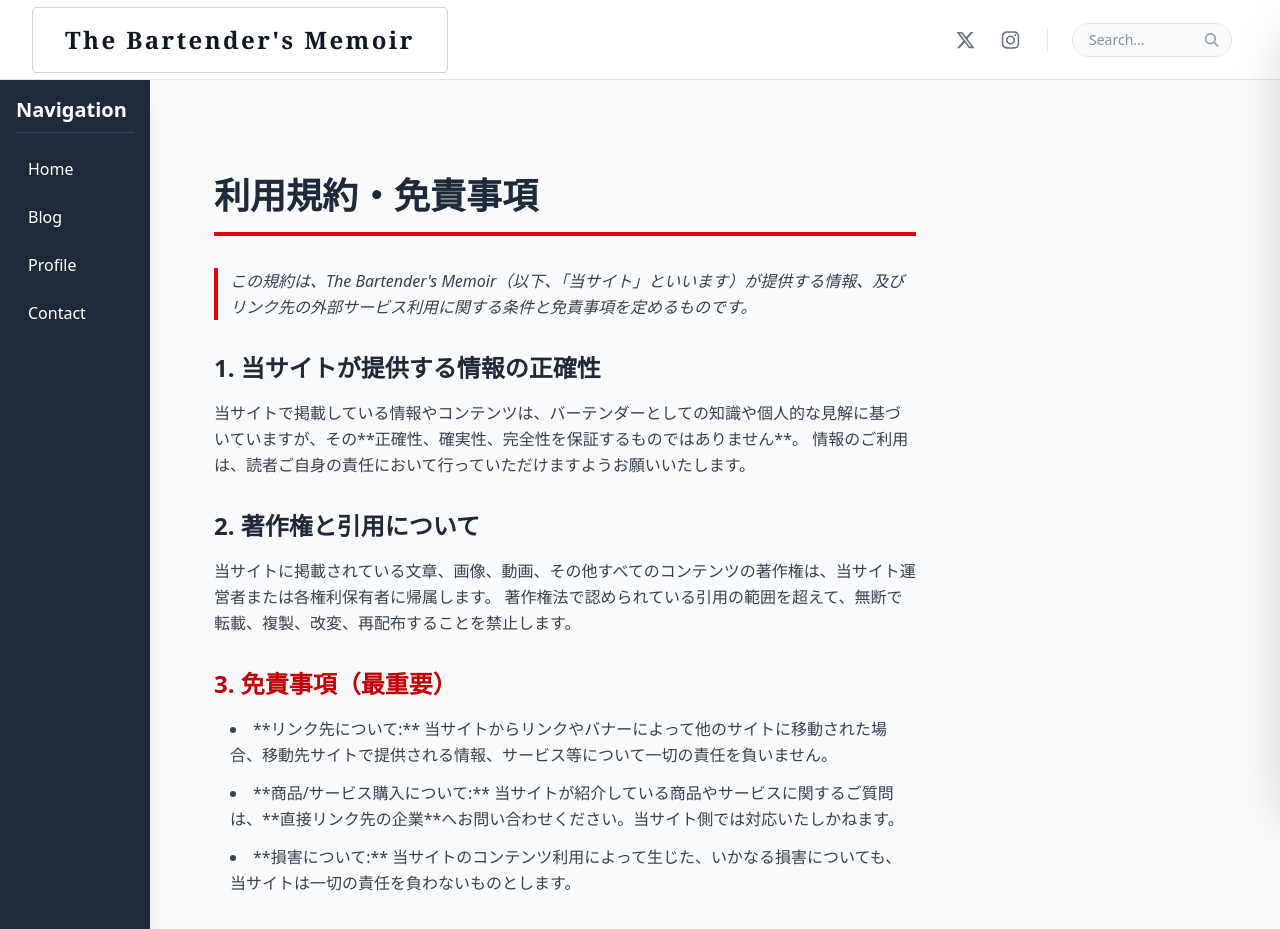
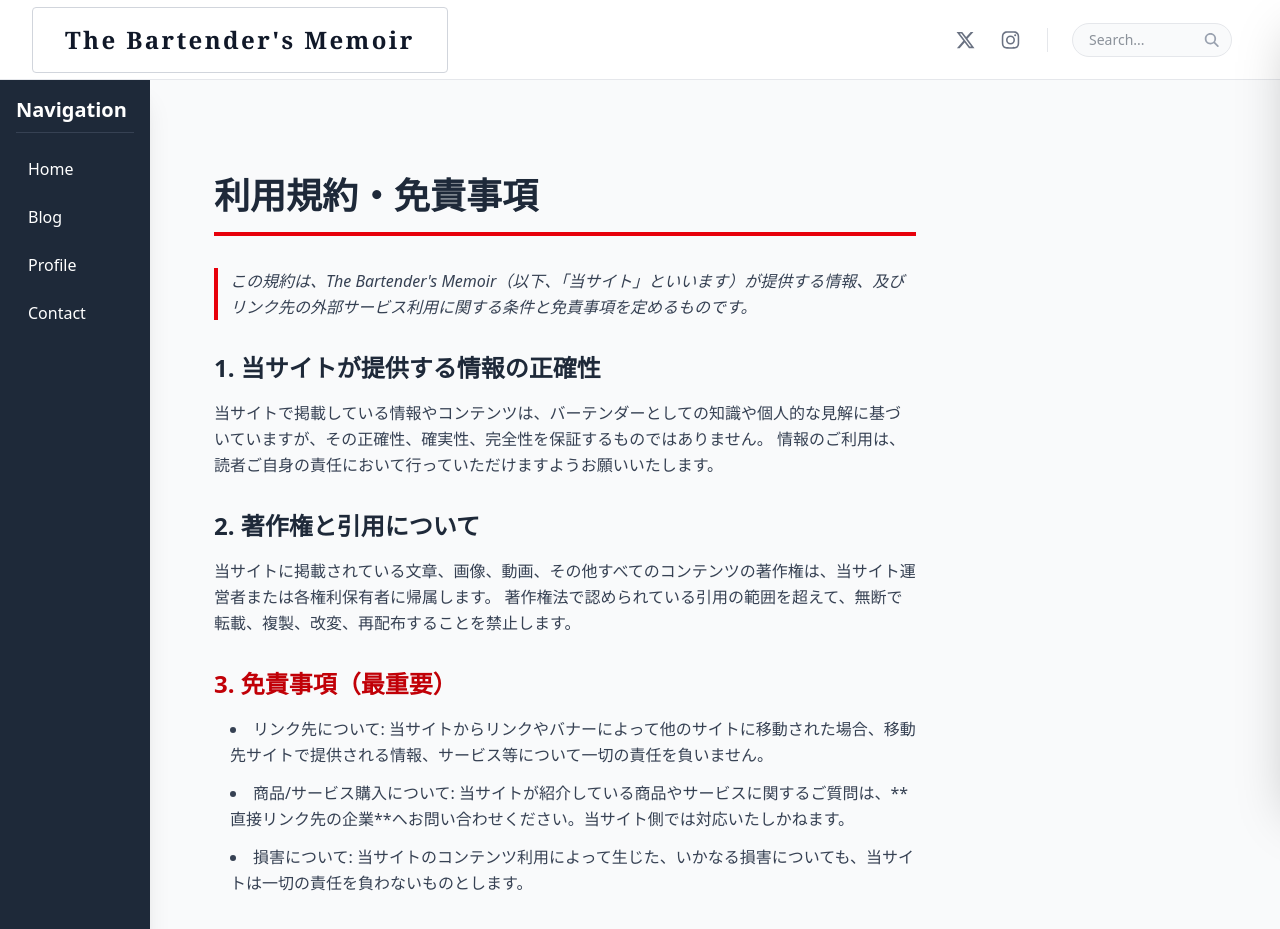
Before and after one commit to hikichi68/personal-blog, a Next.js app: page /terms-of-service in a window 1280 px wide. Shown: the top 929 px of the page. Built offline with nearby package versions, Linux system fonts and the light colour scheme; no server answers.

Commit message:
fix:privacy policy

```diff
--- a/app/privacy-policy/page.tsx
+++ b/app/privacy-policy/page.tsx
@@ -34,7 +34,7 @@ export default function PrivacyPolicyPage() {
                 {/* 2. アクセス解析ツールの利用 (追記) */}
                 <h2 className="text-2xl font-bold text-gray-800 mt-8 mb-4">2. アクセス解析ツールの利用</h2>
                 <p>
-                    当サイトでは、トラフィックデータの収集のために**Google Analytics**を利用しています。
+                    当サイトでは、トラフィックデータの収集のためにGoogle Analyticsを利用しています。
                     このトラフィックデータは匿名で収集されており、個人を特定するものではありません。
                     この機能はCookieを無効にすることで収集を拒否することができますので、お使いのブラウザの設定をご確認ください。
                 </p>
@@ -45,7 +45,7 @@ export default function PrivacyPolicyPage() {
                 {/* 3. アフィリエイトプログラムの参加 (追記) */}
                 <h2 className="text-2xl font-bold text-gray-800 mt-8 mb-4">3. アフィリエイトプログラムへの参加</h2>
                 <p>
-                    当サイトは、以下の**アフィリエイトプログラム**に参加しています。
+                    当サイトは、以下のアフィリエイトプログラムに参加しています。
                     商品やサービスは当サイトが販売・提供するものではなく、リンク先の各企業が提供するものです。
                     商品の購入やサービス利用に関するトラブル、問い合わせ等は、各企業へ直接お願いいたします。当サイトでは一切の責任を負いかねます。
                 </p>
--- a/app/terms-of-service/page.tsx
+++ b/app/terms-of-service/page.tsx
@@ -22,7 +22,7 @@ export default function TermsOfServicePage() {
                 {/* 1. 適用 */}
                 <h2 className="text-2xl font-bold text-gray-800 mt-8 mb-4">1. 当サイトが提供する情報の正確性</h2>
                 <p>
-                    当サイトで掲載している情報やコンテンツは、バーテンダーとしての知識や個人的な見解に基づいていますが、その**正確性、確実性、完全性を保証するものではありません**。
+                    当サイトで掲載している情報やコンテンツは、バーテンダーとしての知識や個人的な見解に基づいていますが、その正確性、確実性、完全性を保証するものではありません。
                     情報のご利用は、読者ご自身の責任において行っていただけますようお願いいたします。
                 </p>
 
@@ -37,13 +37,13 @@ export default function TermsOfServicePage() {
                 <h2 className="text-2xl font-bold text-gray-800 mt-8 mb-4 text-red-700">3. 免責事項（最重要）</h2>
                 <ul className="list-disc list-inside ml-4 space-y-3">
                     <li>
-                        **リンク先について:** 当サイトからリンクやバナーによって他のサイトに移動された場合、移動先サイトで提供される情報、サービス等について一切の責任を負いません。
+                        リンク先について: 当サイトからリンクやバナーによって他のサイトに移動された場合、移動先サイトで提供される情報、サービス等について一切の責任を負いません。
                     </li>
                     <li>
-                        **商品/サービス購入について:** 当サイトが紹介している商品やサービスに関するご質問は、**直接リンク先の企業**へお問い合わせください。当サイト側では対応いたしかねます。
+                        商品/サービス購入について: 当サイトが紹介している商品やサービスに関するご質問は、**直接リンク先の企業**へお問い合わせください。当サイト側では対応いたしかねます。
                     </li>
                     <li>
-                        **損害について:** 当サイトのコンテンツ利用によって生じた、いかなる損害についても、当サイトは一切の責任を負わないものとします。
+                        損害について: 当サイトのコンテンツ利用によって生じた、いかなる損害についても、当サイトは一切の責任を負わないものとします。
                     </li>
                 </ul>
 
```
